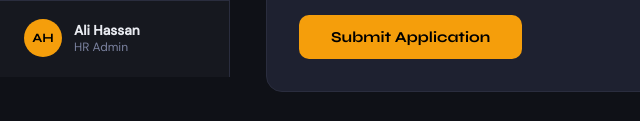
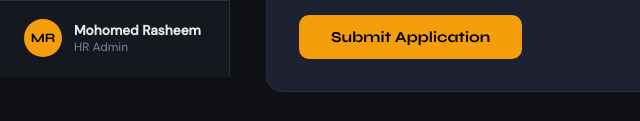
Before and after one commit to rasheemhere-crypto/Leave-Management-System, a plain HTML site: page apply.html in a window 1280 px wide. Shown: the part 723-844 px from the top of the page, 0-640 px from the left. Drawn offline with Linux system fonts and the light colour scheme.

Commit message:
I made some changes

```diff
--- a/apply.html
+++ b/apply.html
@@ -17,8 +17,8 @@
       <li><a href="approval.html">✅ Approvals</a></li>
     </ul>
     <div class="sidebar-user">
-      <div class="avatar">AH</div>
-      <div><div class="uname">Ali Hassan</div><div class="urole">HR Admin</div></div>
+      <div class="avatar">MR</div>
+      <div><div class="uname">Mohomed Rasheem</div><div class="urole">HR Admin</div></div>
     </div>
   </nav>
 
```
Also changed, not shown: approval.html (+1 -1 lines), history.html (+1 -1 lines), index.html (+1 -1 lines).
